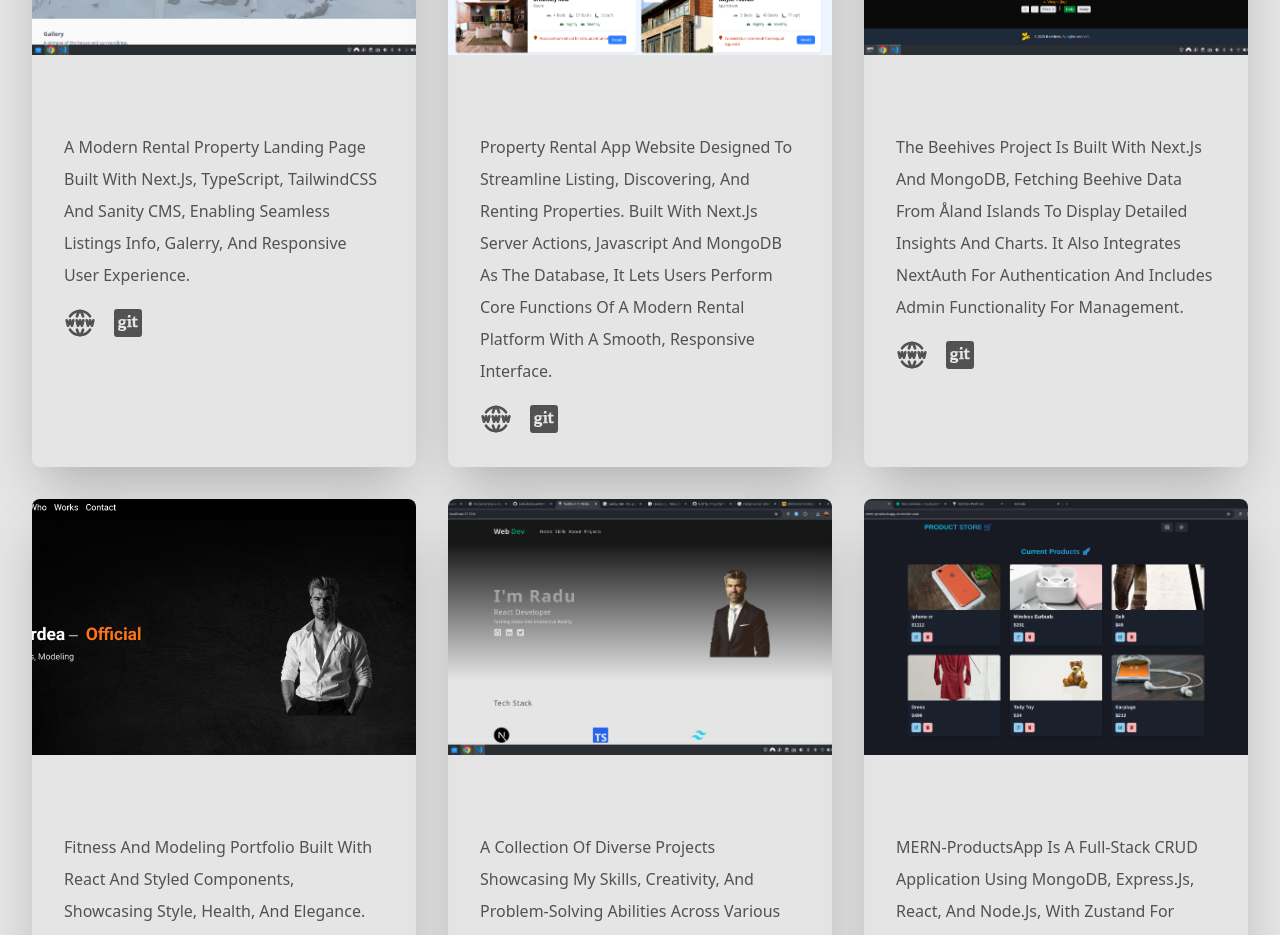
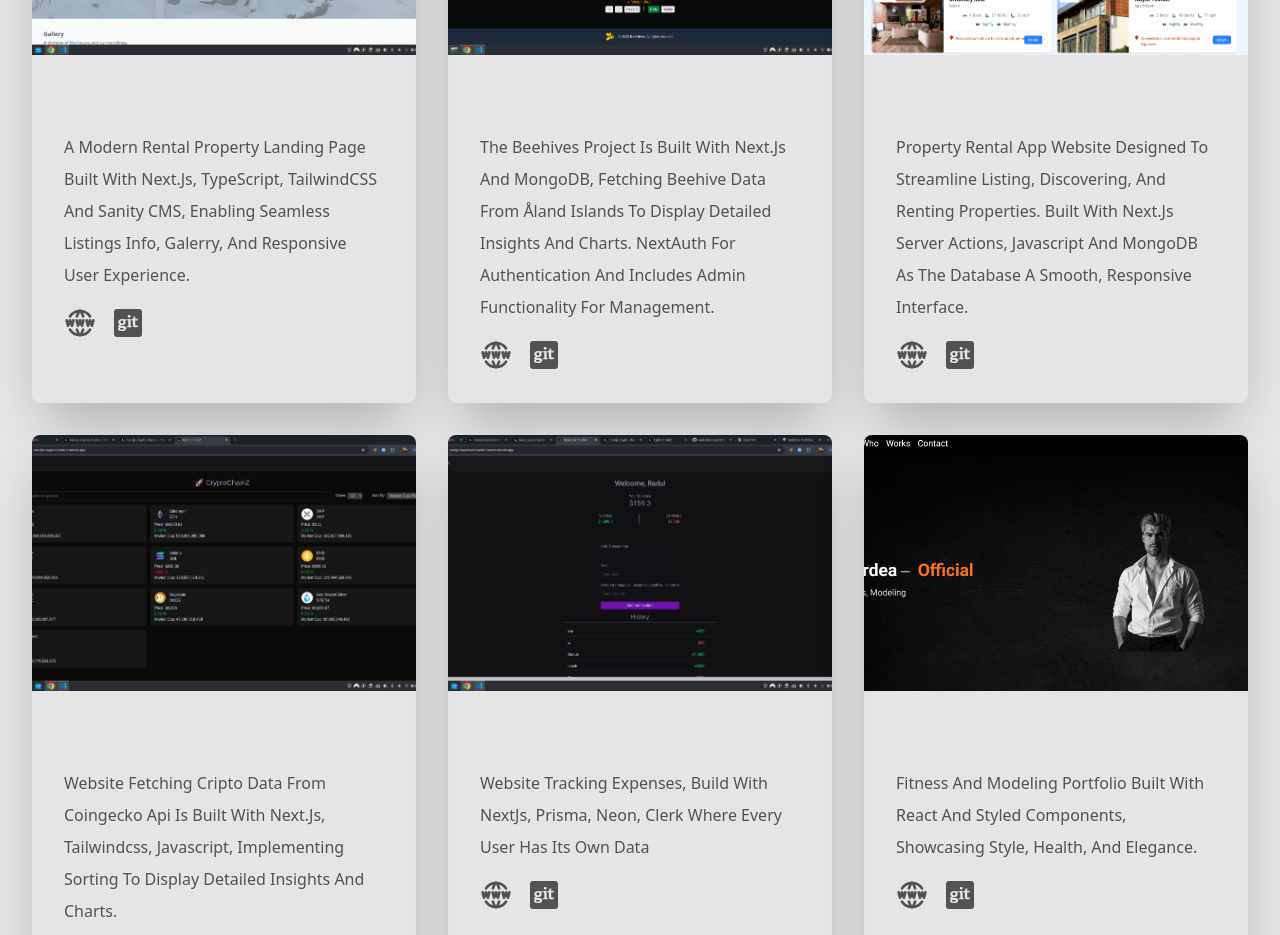
Before and after one commit to radu-bordea/React-ITPortfolio, a React (Vite) app: page / in a window 1280 px wide. Shown: the part 2680-3615 px from the top of the page. Built offline with nearby package versions, Linux system fonts and the light colour scheme.

Commit message:
add new project

```diff
--- a/src/data.jsx
+++ b/src/data.jsx
@@ -16,6 +16,9 @@ import itportfolio from "../src/assets/itportfolio.png";
 import productsapp from "../src/assets/products-app.png";
 import reactfinance from "../src/assets/reactfinance.png";
 import panoramaX from "../src/assets/panoramax.png";
+import cryptochainz from "../src/assets/cryptochainz.png";
+import expensetracker from "../src/assets/expensetracker.png";
+
 
 export const links = [
   { id: nanoid(), href: "#home", text: "home" },
@@ -92,22 +95,37 @@ export const projects = [
     title: "Panorama-X Rental App",
     text: "A modern rental property landing page built with Next.js, TypeScript, TailwindCSS and Sanity CMS, enabling seamless listings info, galerry, and responsive user experience.",
   },
-
+  {
+    id: nanoid(),
+    img: beehives,
+    url: "https://bidata.site/",
+    github: "https://github.com/radu-bordea/NEXTjs-BeeHives-Project.git",
+    title: "Beehives Project",
+    text: "The Beehives Project is built with Next.js and MongoDB, fetching beehive data from Åland Islands to display detailed insights and charts. NextAuth for authentication and includes admin functionality for management.",
+  },
   {
     id: nanoid(),
     img: property,
     url: "https://nex-tjs-property-pulse.vercel.app/",
     github: "https://github.com/radu-bordea/NEXTjs-PropertyPulse",
     title: "Property Pulse App",
-    text: "Property Rental App website designed to streamline listing, discovering, and renting properties. Built with Next.js server actions, Javascript and MongoDB as the database, it lets users perform core functions of a modern rental platform with a smooth, responsive interface.",
+    text: "Property Rental App website designed to streamline listing, discovering, and renting properties. Built with Next.js server actions, Javascript and MongoDB as the database a smooth, responsive interface.",
   },
   {
     id: nanoid(),
-    img: beehives,
-    url: "https://bidata.site/",
-    github: "https://github.com/radu-bordea/NEXTjs-BeeHives-Project.git",
-    title: "Beehives Project",
-    text: "The Beehives Project is built with Next.js and MongoDB, fetching beehive data from Åland Islands to display detailed insights and charts. It also integrates NextAuth for authentication and includes admin functionality for management.",
+    img: cryptochainz,
+    url: "https://nex-tjs-crypto-chain-z.vercel.app/",
+    github: "https://github.com/radu-bordea/NEXTjs-CryptoChainZ.git",
+    title: "CryptoChainZ",
+    text: "Website fetching cripto data from coingecko api is built with Next.js, Tailwindcss, Javascript, implementing sorting to display detailed insights and charts.",
+  },
+  {
+    id: nanoid(),
+    img: expensetracker,
+    url: "https://nextjs-expense-tracker-seven.vercel.app/",
+    github: "https://github.com/radu-bordea/Nextjs-ExpenseTracker.git",
+    title: "ExpenseTracker",
+    text: "Website tracking expenses, build with NextJs, Prisma, Neon, Clerk where every user has its own data",
   },
   {
     id: nanoid(),
```
Also changed, not shown: src/assets/cryptochainz.png (added), src/assets/expensetracker.png (added).
